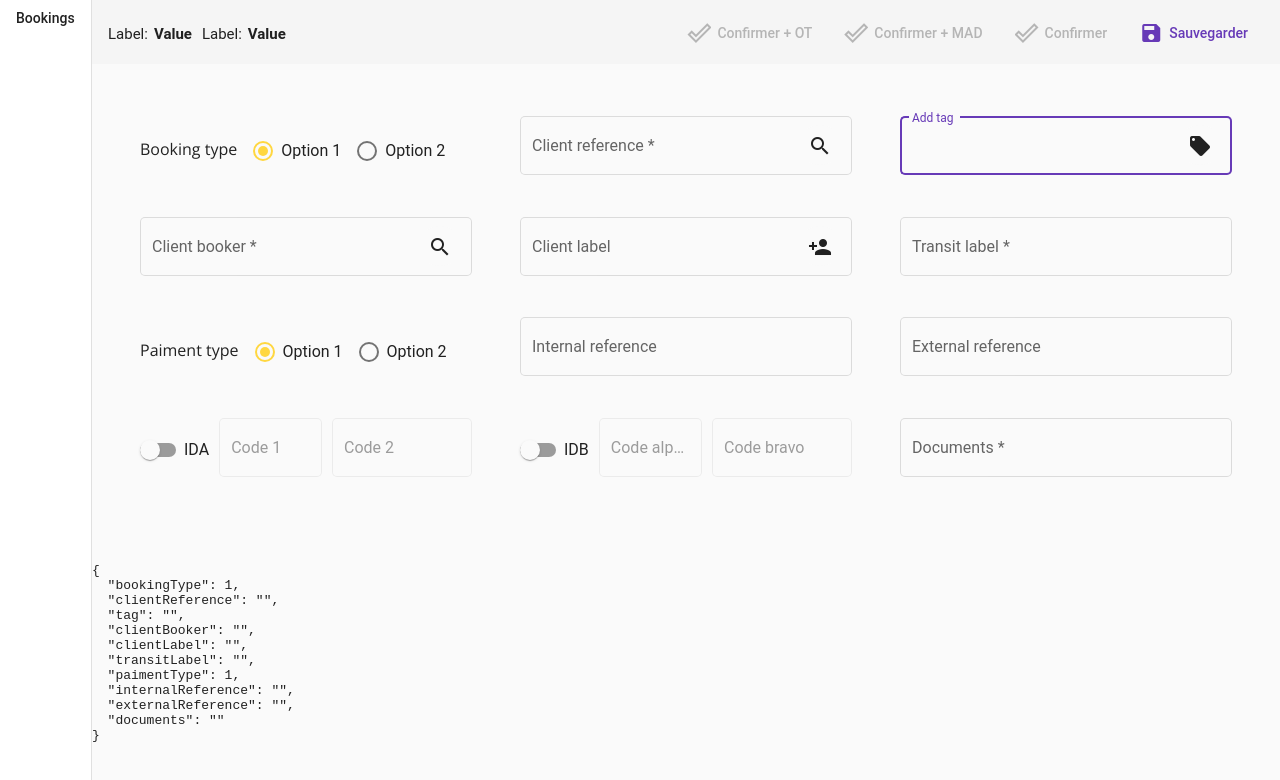
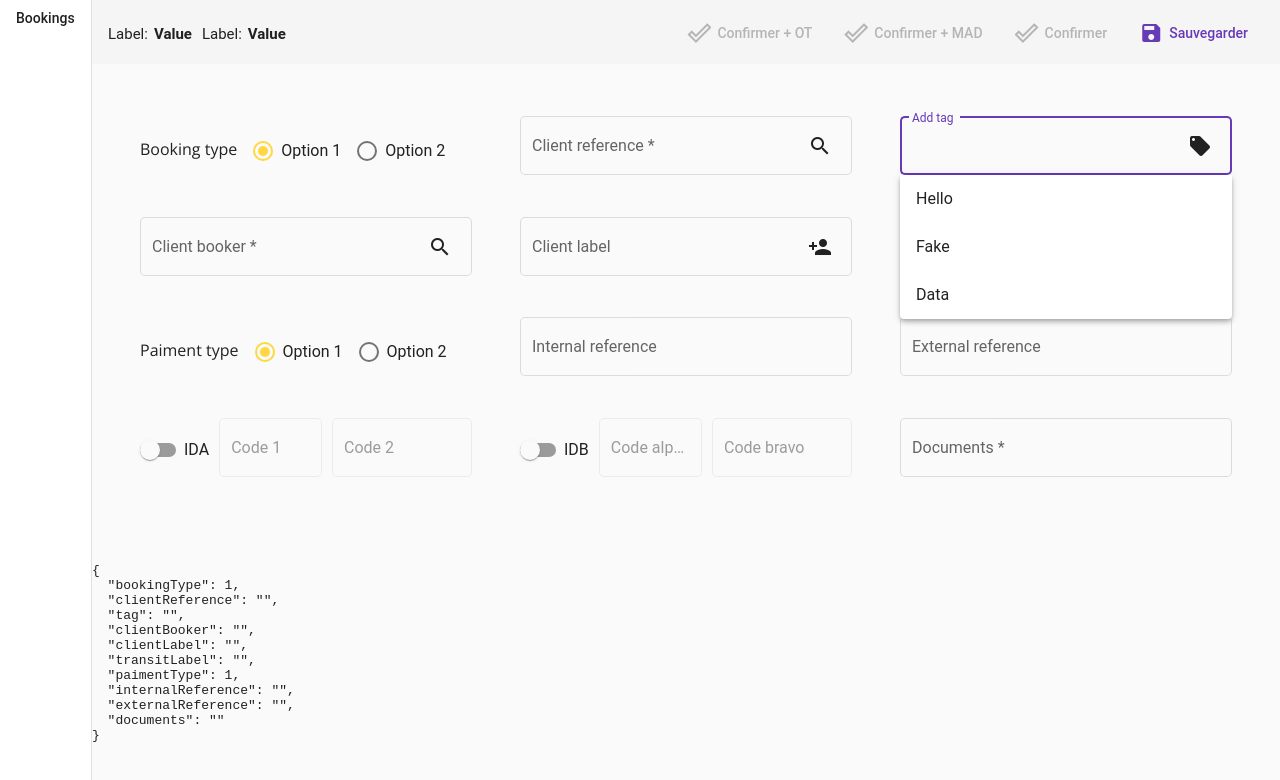
Before and after one commit to Paulo-Teixeira/angular-material-bo, an Angular app: page /bookings in a window 1280 px wide. Both pictures are taken after a click on the button "local_offer". Shown: the top 780 px of the page. Built offline with nearby package versions, Linux system fonts and the light colour scheme.

Commit message:
Adds simple autocomplete for tag input.

```diff
--- a/src/app/bookings/booking-form/booking-form.component.html
+++ b/src/app/bookings/booking-form/booking-form.component.html
@@ -21,10 +21,15 @@
 
   <mat-form-field appearance="outline">
     <mat-label>Add tag</mat-label>
-    <input matInput formControlName="tag">
+    <input matInput formControlName="tag" [matAutocomplete]="auto">
     <button mat-icon-button class="booking-form__input-button" type="button">
       <mat-icon>local_offer</mat-icon>
     </button>
+    <mat-autocomplete #auto="matAutocomplete">
+      <mat-option *ngFor="let option of options" [value]="option">
+        {{option}}
+      </mat-option>
+    </mat-autocomplete>
   </mat-form-field>
 
   <mat-form-field [hideRequiredMarker]="false" appearance="outline">
--- a/src/app/bookings/booking-form/booking-form.component.ts
+++ b/src/app/bookings/booking-form/booking-form.component.ts
@@ -13,6 +13,7 @@ import { MatSlideToggle } from '@angular/material/slide-toggle';
 export class BookingFormComponent implements OnInit {
 
   public bookingsForm: FormGroup;
+  public options = ['Hello', 'Fake', 'Data'];
 
   constructor(private snackBar: MatSnackBar, private formCleaner: FormCleanerService) { }
 
```
